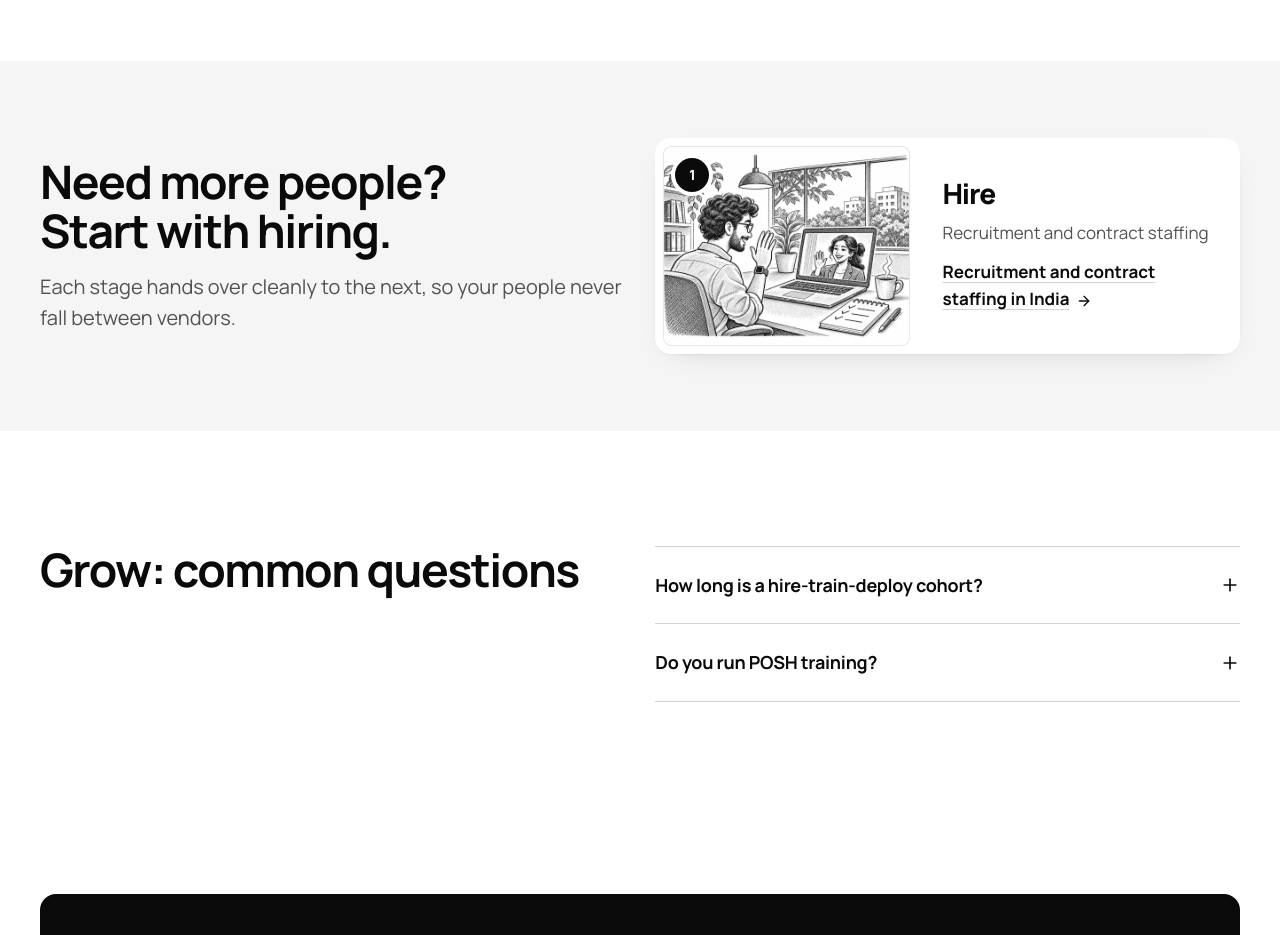
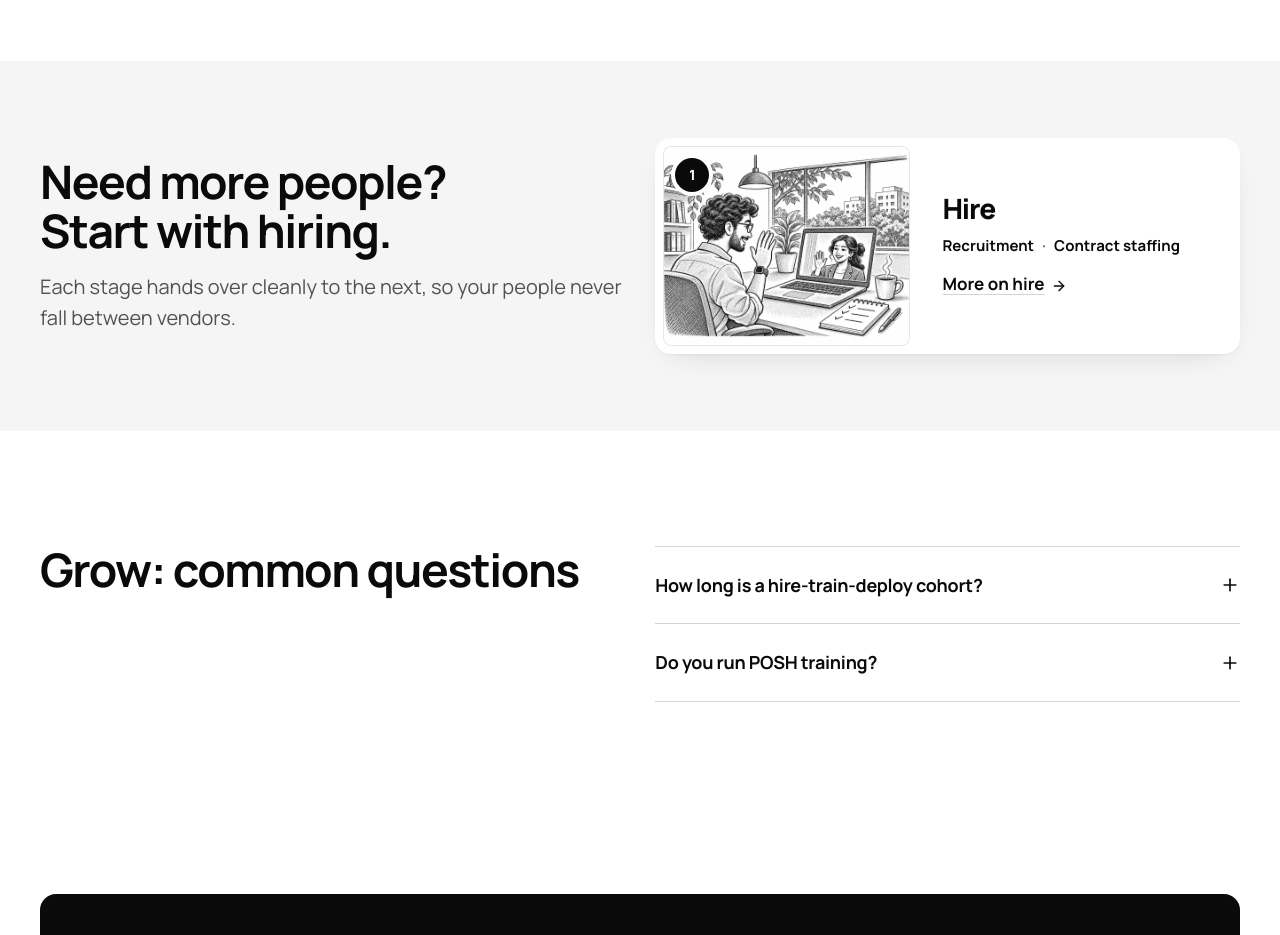
Before and after one commit to Varunsai2000/pavaniit-com, a Next.js app: page /corporate-training-india in a window 1280 px wide. Shown: the part 2100-3035 px from the top of the page. Built offline with nearby package versions, Linux system fonts and the light colour scheme.

Commit message:
Next-stage card: journey-card anatomy, short link, no hover lift

```diff
--- a/src/app/globals.css
+++ b/src/app/globals.css
@@ -265,7 +265,7 @@ table { font-variant-numeric: tabular-nums; }
 }
 .stage-link::after { content: ""; position: absolute; inset: 0; border-radius: var(--radius-card); }
 .stage-link:focus-visible { outline: none; }
-.stage:has(.stage-link:focus-visible) { outline: var(--border-strong) solid var(--color-inverse); outline-offset: var(--focus-offset); }
+:is(.stage, .next-card):has(.stage-link:focus-visible) { outline: var(--border-strong) solid var(--color-inverse); outline-offset: var(--focus-offset); }
 .stage-num {
   position: absolute; left: var(--space-3); top: var(--space-3);
   display: grid; place-items: center; width: var(--size-badge); height: var(--size-badge); border-radius: var(--radius-pill);
@@ -504,10 +504,9 @@ table { font-variant-numeric: tabular-nums; }
 @media (max-width: 520px) { .steps { grid-template-columns: minmax(0, 1fr); } }
 
 .next-stage { display: grid; grid-template-columns: var(--grid-half); gap: var(--space-8) var(--grid-gap); align-items: center; }
-.next-card { display: grid; grid-template-columns: minmax(0, 0.9fr) minmax(0, 1.1fr); border-radius: var(--radius-card); background: var(--color-bg); box-shadow: var(--shadow-card); overflow: hidden; text-decoration: none; color: inherit; transition: transform var(--dur-panel) var(--ease-out); }
+.next-card { position: relative; display: grid; grid-template-columns: minmax(0, 0.9fr) minmax(0, 1.1fr); border-radius: var(--radius-card); background: var(--color-bg); box-shadow: var(--shadow-card); }
 .next-card .stage-art { min-height: var(--size-art-min); }
 .next-card-body { padding: var(--space-6); display: grid; gap: var(--space-3); align-content: center; }
-@media (hover: hover) and (pointer: fine) { .next-card:hover { transform: translateY(calc(var(--nudge) * -1)); } }
 @media (max-width: 860px) { .next-stage { grid-template-columns: minmax(0, 1fr); } }
 @media (max-width: 520px) { .next-card { grid-template-columns: minmax(0, 1fr); } .next-card .stage-art { min-height: 0; }
   .next-card .stage-art > img { height: auto; aspect-ratio: var(--frame-ratio); } }
--- a/src/app/page.tsx
+++ b/src/app/page.tsx
@@ -10,7 +10,7 @@ import { ComparisonTable } from "@/components/EorTables";
 import { ArrowText, CtaBand, FaqSection, JsonLd, MoreLink, V } from "@/components/bits";
 import { faqSchema } from "@/content/schema";
 import { eorPlanCards, eorPlans } from "@/content/site";
-import { handoff, homeFaq, stages } from "@/content/stages";
+import { handoff, homeFaq, stageLinkLabel, stages } from "@/content/stages";
 
 export const metadata: Metadata = {
   title: "Employer of Record in India | Pavani IT",
@@ -112,9 +112,7 @@ export default function Home() {
                     </div>
                     <div className="stage-foot">
                       <Link prefetch={false} className="text-link stage-link" href={stage.href}>
-                        <ArrowText>
-                          {stage.label === "Employ" ? "How Employer of Record works" : `More on ${stage.label.toLowerCase()}`}
-                        </ArrowText>
+                        <ArrowText>{stageLinkLabel(stage)}</ArrowText>
                       </Link>
                     </div>
                   </article>
--- a/src/components/StagePage.tsx
+++ b/src/components/StagePage.tsx
@@ -2,7 +2,7 @@ import Link from "next/link";
 import { ArrowRight } from "lucide-react";
 import { prices } from "@/content/site";
 import { breadcrumbSchema, faqSchema, serviceSchema } from "@/content/schema";
-import { handoff, servicesLine, stages, type Stage } from "@/content/stages";
+import { handoff, servicesLine, stageLinkLabel, stages, type Stage } from "@/content/stages";
 import Art from "./Art";
 import { ArrowText, CheckList, Crumbs, CtaBand, FaqSection, JsonLd, V } from "./bits";
 
@@ -77,19 +77,27 @@ export default function StagePage({ stage, children }: { stage: Stage; children?
               Each stage hands over cleanly to the next, so your people never fall between vendors.
             </p>
           </div>
-          <Link prefetch={false} className="next-card" href={next.href}>
+          {/* Same anatomy as the home stage cards: one short link stretched over the card. */}
+          <article className="next-card">
             <div className="stage-art frame frame-inset frame-fill">
-              <Art name={next.id} sizes="(max-width: 520px) 100vw, 25vw" />
+              <Art name={next.id} decorative sizes="(max-width: 520px) 100vw, 25vw" />
               <span className="stage-num" aria-hidden="true">{next.number}</span>
             </div>
             <div className="next-card-body">
-              <p className="stage-name">{next.label}</p>
-              <p className="muted">{servicesLine(next)}</p>
-              <span className="text-link">
-                <ArrowText>{next.title}</ArrowText>
-              </span>
+              <h3 className="stage-name">{next.label}</h3>
+              <p className="stage-services dot-list">
+                {next.services.map((s, i) => (
+                  <span key={s.id}>
+                    {i > 0 && <span className="sr-only">, </span>}
+                    {s.name}
+                  </span>
+                ))}
+              </p>
+              <Link prefetch={false} className="text-link stage-link" href={next.href}>
+                <ArrowText>{stageLinkLabel(next)}</ArrowText>
+              </Link>
             </div>
-          </Link>
+          </article>
         </div>
       </section>
 
--- a/src/content/stages.ts
+++ b/src/content/stages.ts
@@ -248,6 +248,10 @@ export const stages: Stage[] = [
 export const servicesLine = (stage: Stage) =>
   stage.services.map((s, i) => (i === 0 ? s.name : s.name.charAt(0).toLowerCase() + s.name.slice(1))).join(" and ");
 
+/** The short link label for a stage card (home journey and next-stage cards). */
+export const stageLinkLabel = (stage: Stage) =>
+  stage.id === "employ" ? "How Employer of Record works" : `More on ${stage.label.toLowerCase()}`;
+
 /** Authored hand-offs between stages (never built from the stage verbs). */
 export const handoff: Record<StageId, string> = {
   hire: "Once they accept, we can employ them.",
```
